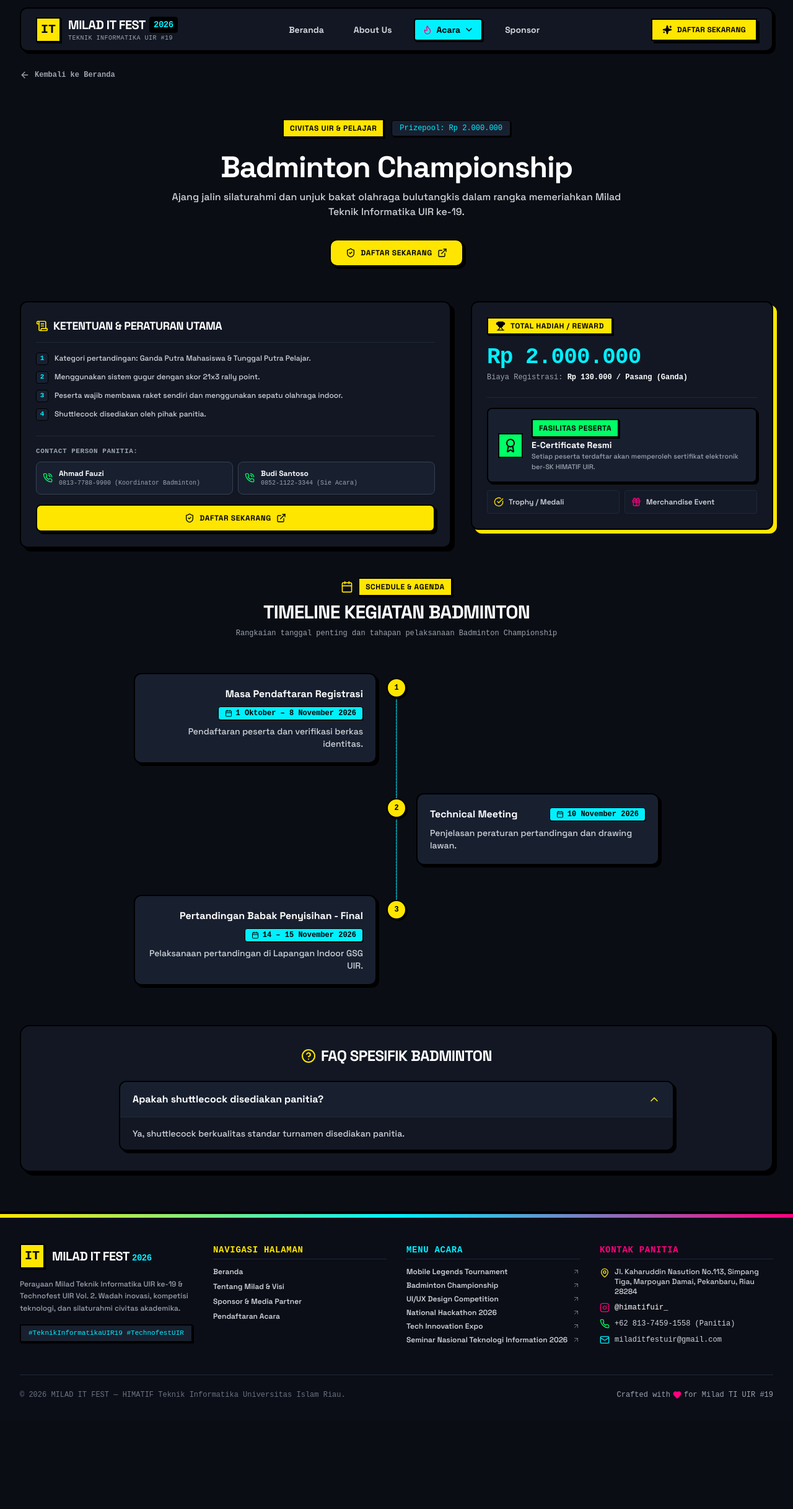
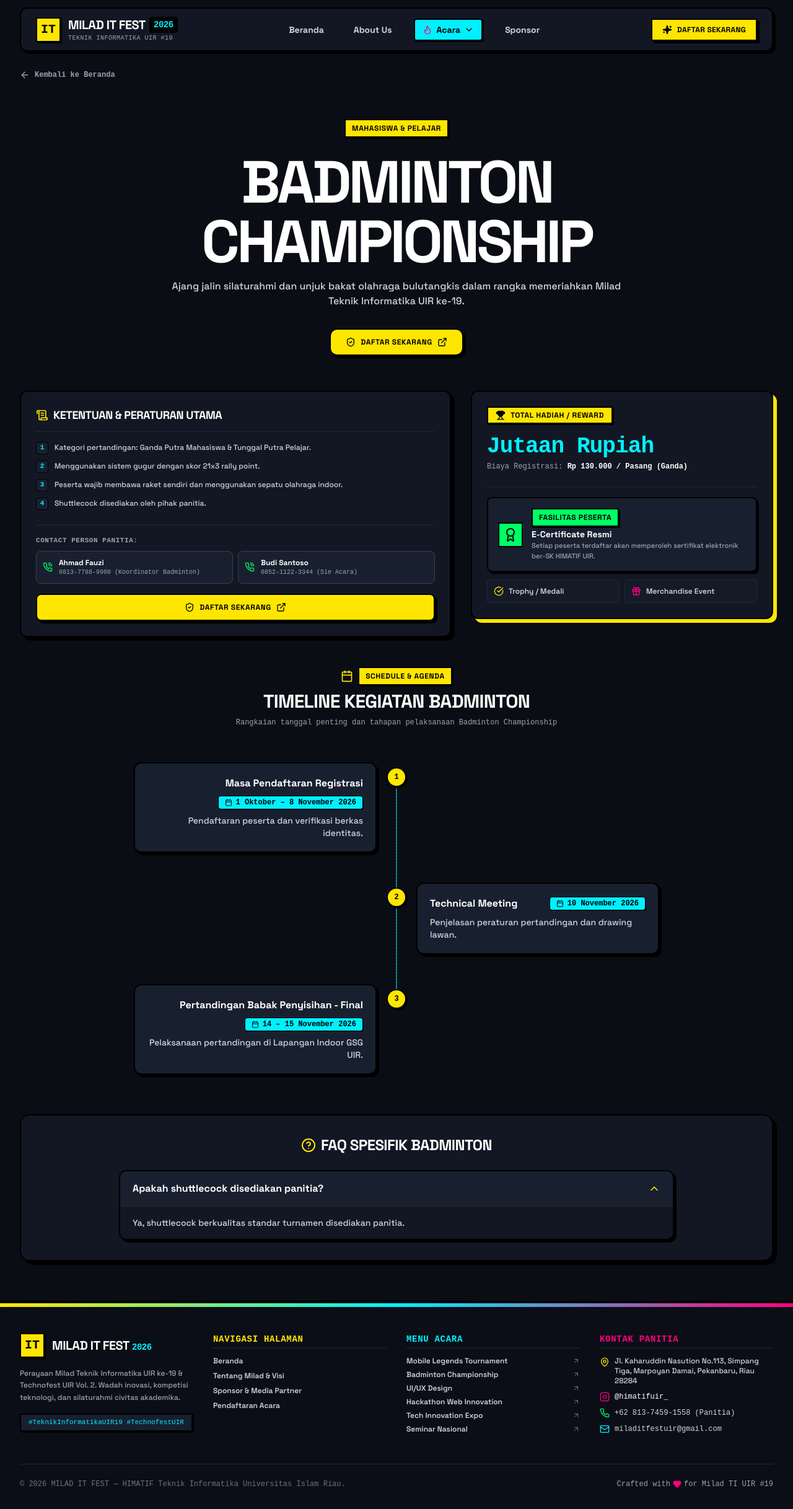
Before and after one commit to Ramdanskuy/Milad_IT_Fest, a React (Vite) app: page /acara/badminton in a window 1280 px wide. Shown: the whole page at 62% size. Before the commit the page ends 2291 px from the top, so only its background shows below. Built offline with nearby package versions, Linux system fonts and the light colour scheme.

Commit message:
Menyesuaikan beberapa data Event

```diff
--- a/src/data/eventsData.ts
+++ b/src/data/eventsData.ts
@@ -41,11 +41,11 @@ export const eventsData: EventData[] = [
     shortDescription: "Turnamen E-Sports Mobile Legends Bang Bang tingkat regional dengan total hadiah jutaan rupiah.",
     fullDescription: "Tunjukkan keahlian strategi dan kerjasama tim kamu dalam ajang Mobile Legends Tournament Milad IT Fest 2026. Kompetisi ini terbuka untuk seluruh player Mobile Legends di Riau dan sekitarnya.",
     highlights: [
-      "Total Prizepool Rp 2.000.000",
+      "Total Prizepool Jutaan Rupiah",
       "E-Certificate untuk seluruh peserta",
       "Live Streaming Playoff & Final"
     ],
-    prizepool: "Rp 2.000.000",
+    prizepool: "Jutaan Rupiah",
     registrationFee: "Rp 100.000 / Tim",
     registrationLink: "https://forms.google.com/example-mlbb",
     contactPersons: [
@@ -101,15 +101,15 @@ export const eventsData: EventData[] = [
     slug: "badminton",
     title: "Badminton Championship",
     shortTitle: "Badminton",
-    categoryTag: "Civitas UIR & Pelajar",
+    categoryTag: "Mahasiswa & Pelajar",
     shortDescription: "Kejuaraan bulutangkis ganda putra & tunggal putra antar mahasiswa dan pelajar se-Riau.",
     fullDescription: "Ajang jalin silaturahmi dan unjuk bakat olahraga bulutangkis dalam rangka memeriahkan Milad Teknik Informatika UIR ke-19.",
     highlights: [
-      "Total Prizepool Rp 2.000.000 + Medali",
+      "Total Prizepool Jutaan Rupiah + Medali",
       "Fasilitas lapangan indoor standar turnamen",
       "Sertifikat Cetak untuk Para Juara"
     ],
-    prizepool: "Rp 2.000.000",
+    prizepool: "Jutaan Rupiah",
     registrationFee: "Rp 130.000 / Pasang (Ganda)",
     registrationLink: "https://forms.google.com/example-badminton",
     contactPersons: [
@@ -153,17 +153,17 @@ export const eventsData: EventData[] = [
   {
     id: "uiux",
     slug: "ui-ux-design",
-    title: "UI/UX Design Competition",
+    title: "UI/UX Design",
     shortTitle: "UI/UX Design",
-    categoryTag: "Mahasiswa & Pelajar",
+    categoryTag: "Mahasiswa & Pelajar Nasional",
     shortDescription: "Kompetisi merancang antarmuka dan pengalaman pengguna aplikasi berorientasi solusi masalah sosial.",
     fullDescription: "Kompetisi UI/UX Design menantang ide kreatif peserta dalam memecahkan masalah nyata melalui desain produk digital yang intuitif, estetis, dan solutif.",
     highlights: [
-      "Total Prizepool Rp 2.000.000 + E-Certificate",
+      "Total Prizepool Jutaan Rupiah + E-Certificate",
       "Review langsung dari Lead UI/UX Designer Industri",
       "Satu Tim Berisi 1 - 3 Orang"
     ],
-    prizepool: "Rp 2.000.000",
+    prizepool: "Jutaan Rupiah",
     registrationFee: "Rp 50.000 / Tim",
     registrationLink: "https://forms.google.com/example-uiux",
     guidebookLink: "https://drive.google.com/example-uiux-guidebook.pdf",
@@ -232,17 +232,17 @@ export const eventsData: EventData[] = [
   {
     id: "hackathon",
     slug: "hackathon",
-    title: "National Hackathon 2026",
+    title: "Hackathon Web Innovation",
     shortTitle: "Hackathon",
-    categoryTag: "Mahasiswa Nasional",
+    categoryTag: "Pelajar & Mahasiswa",
     shortDescription: "Ajang kompetisi pengkodean 24 jam untuk membangun prototype aplikasi inovatif bertema Green Tech & AI.",
     fullDescription: "Hackathon Milad IT Fest 2026 mengundang mahasiswa terbaik Indonesia untuk ngoding marathon selama 24 jam demi menciptakan aplikasi inovatif berbasis teknologi AI & Sustainable Development Goals (SDGs).",
     highlights: [
-      "Total Prizepool Rp 2.500.000 + Trophy",
+      "Total Prizepool Jutaan Rupiah + Trophy",
       "Kesempatan Inkubasi & Direct Pitching ke Investor",
       "Free Konsumsi & Mentoring Selama Hackathon"
     ],
-    prizepool: "Rp 2.500.000",
+    prizepool: "Jutaan Rupiah",
     registrationFee: "Rp 180.000 / Tim",
     registrationLink: "https://forms.google.com/example-hackathon",
     guidebookLink: "https://drive.google.com/example-hackathon-guidebook.pdf",
@@ -333,17 +333,17 @@ export const eventsData: EventData[] = [
   {
     id: "seminar",
     slug: "seminar-nasional",
-    title: "Seminar Nasional Teknologi Information 2026",
+    title: "Seminar Nasional",
     shortTitle: "Seminar Nasional",
     categoryTag: "Umum & Mahasiswa",
     shortDescription: "Seminar bertema 'Shaping the Future with Generative AI & Cyber Security Excellence'.",
     fullDescription: "Seminar Nasional Milad IT Fest 2026 menghadirkan pakar industri kecerdasan buatan (AI) dan praktisi cyber security terkemuka untuk mengupas tuntas tren teknologi masa depan dan strategi pertahanan siber.",
     highlights: [
-      "E-Certificate Nasional terakreditasi",
-      "Goodie Bag, Snack Box, & Certificate Cetak",
-      "Doorprizes Laptop, Tablet, & Smartwatch"
+      "E-Certificate Nasional",
+      "Snack Box",
+      "Doorprizes Menarik"
     ],
-    prizepool: "Doorprizes bernilai Rp 10.000.000",
+    prizepool: "",
     registrationFee: "Rp 35.000 (Mahasiswa) / Rp 50.000 (Umum)",
     registrationLink: "https://forms.google.com/example-seminar",
     contactPersons: [
--- a/src/data/siteConfig.ts
+++ b/src/data/siteConfig.ts
@@ -25,12 +25,12 @@ export interface SiteConfig {
 
 export const siteConfig: SiteConfig = {
   eventName: "MILAD IT FEST 2026",
-  subTitle: "Technofest UIR Vol. 2 & Milad Teknik Informatika ke-19",
+  subTitle: "Technofest UIR Vol. 2 & Milad Teknik Informatika UIR ke-19",
   organizer: "HIMATIF UIR",
   edition: "Milad Teknik Informatika UIR ke-19",
   theme: "Innovation & Technology: Creating Solutions, Shaping the Future",
   eventDate: "2026-10-12T08:00:00+07:00",
-  eventDateFormatted: "12 - 16 Oktober 2026",
+  eventDateFormatted: "1 - 2 Desember 2026",
   location: "Indoor Gor Volly Universitas Islam Riau",
   heroSlogans: [
     "Innovation & Technology: Creating Solutions, Shaping the Future.",
--- a/src/pages/AboutPage.tsx
+++ b/src/pages/AboutPage.tsx
@@ -1,20 +1,20 @@
 import React from 'react';
 import { siteConfig } from '../data/siteConfig';
-import { Award, Flame, Users, Calendar, MapPin, CheckCircle2, ShieldCheck } from 'lucide-react';
+import { Award, Users, Calendar, MapPin, CheckCircle2, ShieldCheck } from 'lucide-react';
 
 export const AboutPage: React.FC = () => {
   return (
     <div className="min-h-screen pt-28 pb-16 space-y-16 max-w-7xl mx-auto px-4 sm:px-6 lg:px-8">
-      {/* Header Banner */}
-      <div className="bg-[#121723] border-2 border-black shadow-[8px_8px_0px_0px_#ffe600] rounded-2xl p-8 sm:p-12 text-center space-y-4">
+      {/* Header Hero */}
+      <div className="text-center space-y-4 py-4">
         <span className="neo-badge bg-[#00f0ff] text-black border-black">
           Official Event Page
         </span>
-        <h1 className="text-3xl sm:text-5xl font-black text-white tracking-tight">
-          Tentang Milad IT Fest 2026
+        <h1 className="text-5xl sm:text-7xl md:text-8xl font-black text-white tracking-tighter uppercase leading-none">
+          Tentang Kami
         </h1>
         <p className="text-sm sm:text-base font-mono text-[#ffe600] max-w-3xl mx-auto">
-          {siteConfig.subTitle} — {siteConfig.edition}
+          {siteConfig.subTitle}
         </p>
       </div>
 
--- a/src/pages/EventDetailPage.tsx
+++ b/src/pages/EventDetailPage.tsx
@@ -39,13 +39,13 @@ export const EventDetailPage: React.FC = () => {
           <span className="neo-badge bg-[#ffe600] text-black border-black">
             {event.categoryTag}
           </span>
-          <span className="text-xs font-mono text-[#00f0ff] bg-[#182030] px-3 py-1 border border-black rounded shadow-[2px_2px_0px_0px_#000]">
+          {/* <span className="text-xs font-mono text-[#00f0ff] bg-[#182030] px-3 py-1 border border-black rounded shadow-[2px_2px_0px_0px_#000]">
             Prizepool: {event.prizepool}
-          </span>
+          </span> */}
         </div>
 
         <div className="space-y-3 max-w-3xl mx-auto">
-          <h1 className="text-3xl sm:text-5xl font-black text-white tracking-tight">
+          <h1 className="text-5xl sm:text-7xl md:text-8xl font-black text-white tracking-tighter uppercase leading-none">
             {event.title}
           </h1>
           <p className="text-sm sm:text-base text-gray-300 leading-relaxed font-sans">
--- a/src/pages/Home.tsx
+++ b/src/pages/Home.tsx
@@ -58,7 +58,7 @@ export const Home: React.FC = () => {
         <div className="absolute top-1/3 left-1/4 w-72 h-72 bg-[#00f0ff]/10 blur-[100px] rounded-full pointer-events-none" />
 
         {/* Clean Hero Title (FR-01: Judul acara bersih tanpa card di atasnya) */}
-        <h1 className="text-4xl sm:text-6xl md:text-7xl lg:text-8xl font-black text-white tracking-tighter leading-none mb-6">
+        <h1 className="text-5xl sm:text-7xl md:text-8xl lg:text-9xl font-black text-white tracking-tighter uppercase leading-none mb-6">
           MILAD IT FEST <span className="text-[#ffe600] drop-shadow-[4px_4px_0px_#000]">2026</span>
         </h1>
 
--- a/src/pages/SponsorPage.tsx
+++ b/src/pages/SponsorPage.tsx
@@ -37,7 +37,7 @@ export const SponsorPage: React.FC = () => {
         <span className="neo-badge bg-[#ffe600] text-black border-black">
           Official Partners
         </span>
-        <h1 className="text-3xl sm:text-5xl font-black text-white tracking-tight">
+        <h1 className="text-5xl sm:text-7xl md:text-8xl font-black text-white tracking-tighter uppercase leading-none">
           Sponsor & Media Partner
         </h1>
         <p className="text-sm font-mono text-gray-300 max-w-2xl mx-auto">
```
Also changed, not shown: src/components/Navbar.tsx (+31 -32 lines).
